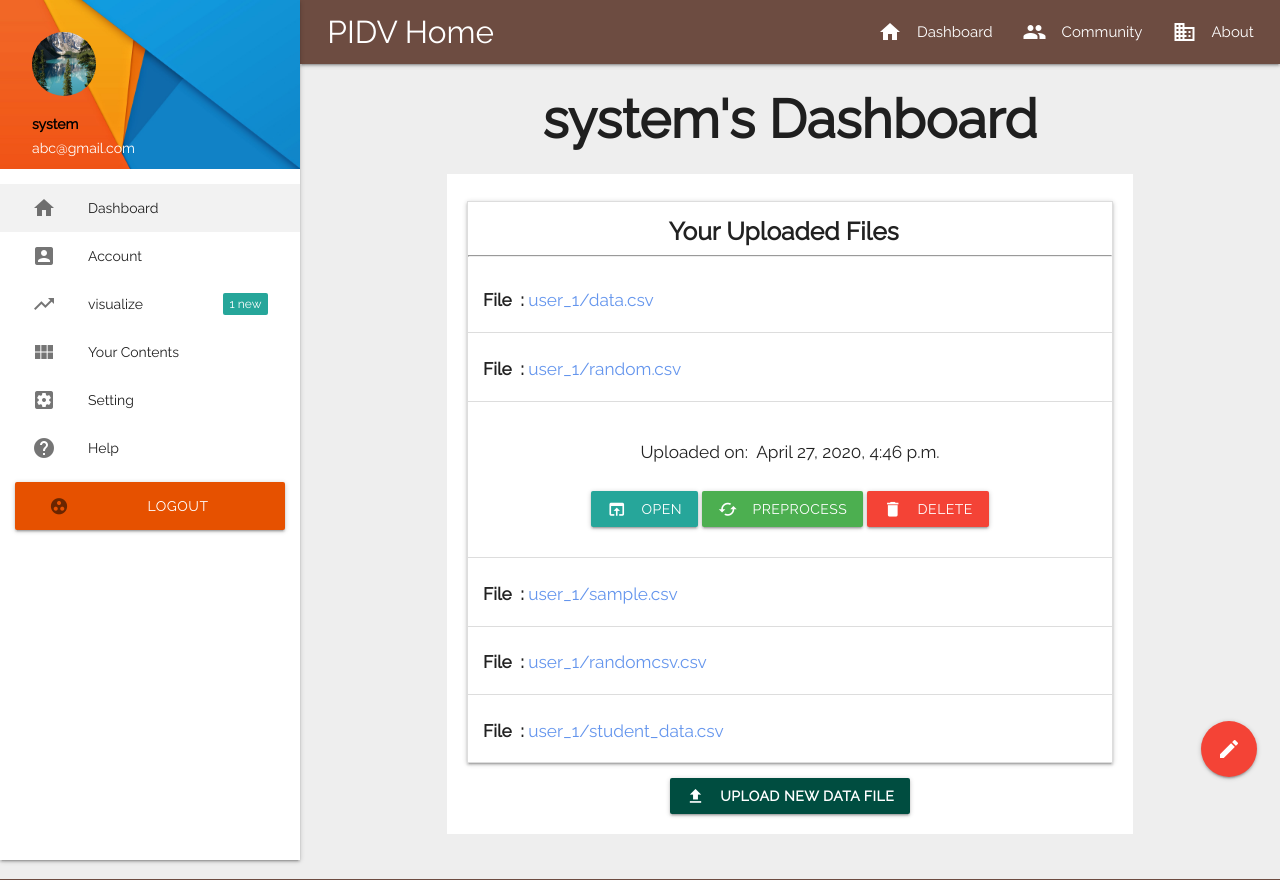
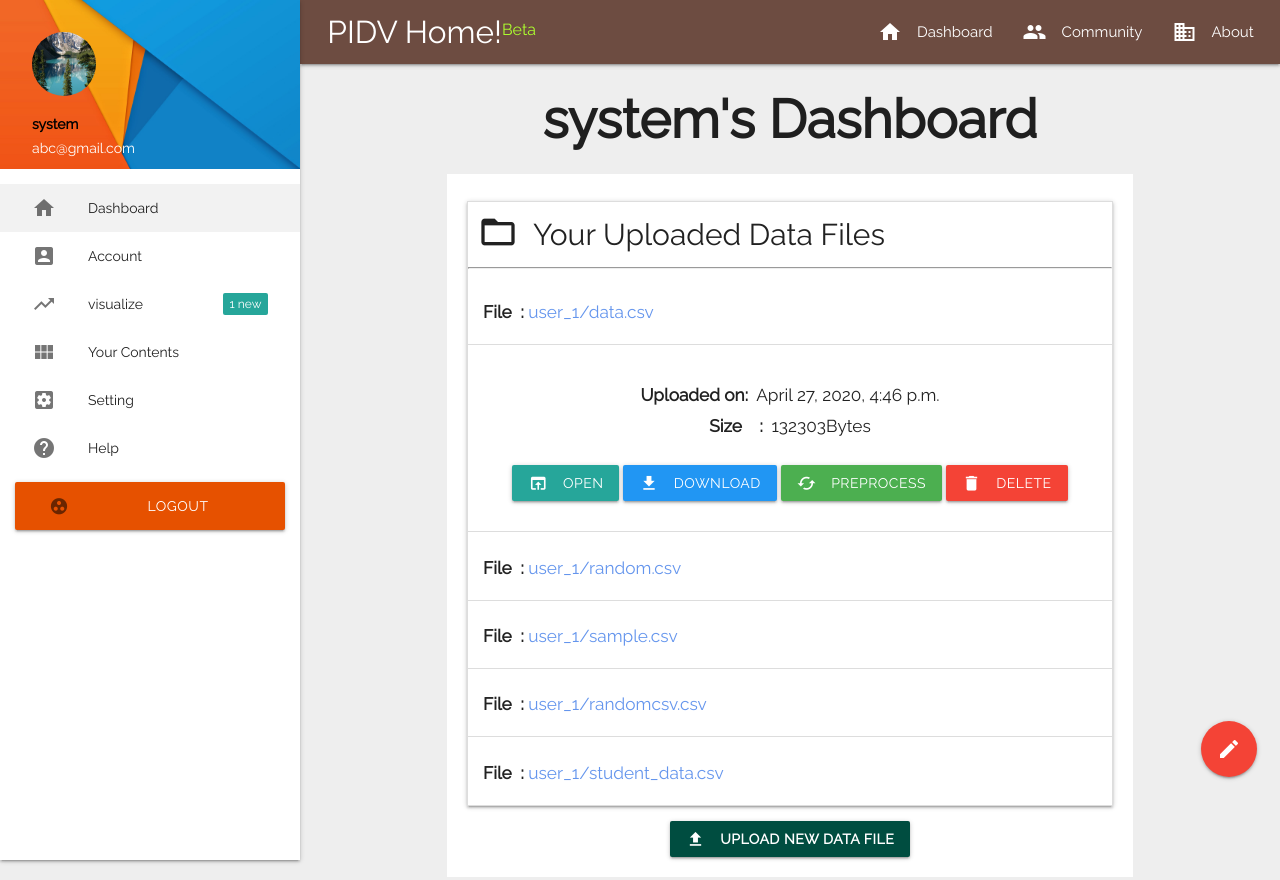
Before and after one commit to nsky80/pidv, a Django app: page /dashboard in a window 1280 px wide, after a click that opens the changed part. Shown: the top 880 px of the page. Run offline with Django 3.2, Linux system fonts and the light colour scheme; a user stored in the database is signed in; data comes from the database, SQL or seed files in the repository; both versions use the stored data as it was after the commit; some libraries are stand-ins or nearby versions.

Commit message:
minor UI changes & File downloading Feature added

```diff
--- /dev/null
+++ b/pidv/media/user_1/student_data.csv
@@ -0,0 +1,5 @@
+Name,physics,chemistry,Maths,English
+Rahul,70,75,80,70
+Rushi,88,89,94,75
+Shivam,99,95,93,78
+Virat,35,35,35,35
--- a/pidv/user_mgmt/templates/module2_html/open_data_file.html
+++ b/pidv/user_mgmt/templates/module2_html/open_data_file.html
@@ -7,8 +7,8 @@
             <br>
             <a href="/dashboard" class="waves-effect teal darken-4 waves-light btn"><i class="material-icons left">arrow_back</i>Go back</a>
             <center><h2>File has opened.....</h2></center>
-            {{data_file}}
+            {{json_data}}
         </div>
         <br>
-        <br>
+
     {% endblock %}
--- a/pidv/user_mgmt/templates/user_mgmt/dashboard.html
+++ b/pidv/user_mgmt/templates/user_mgmt/dashboard.html
@@ -8,23 +8,32 @@
 
         <ul class="collapsible">
             {% if files %}
-                <li class="collection-item"><h5><center><b>Your Uploaded Files&nbsp;&nbsp; </b></center></h5></li>
+                <li class="collection-item">
+                    <li style="font-size: 30px;margin: 10px;"><i class="material-icons left" style="font-size: 40px;">folder_open</i>Your Uploaded Data Files</li>
+                    <!-- <h5 class="center"><b><i class="material-icons" style="font-size: 40px;">folder_open</i>&nbsp;&nbsp;Your Uploaded Files&nbsp;&nbsp; </b></h5> -->
+                </li>
             {% else %}
                 <li class="collection-item"><h5><center><b>Looks like you haven't uploaded yet!&nbsp;&nbsp; </b></center></h5></li>
             {% endif %}
             <hr>
             {% for f in files %}
                 <li>
-                    <div class="collapsible-header"><h6><b>File&nbsp;&nbsp;:&nbsp </b><h6 style="color:cornflowerblue">{{f.uploaded_file.name}}</h6></div>
+                    <div class="collapsible-header">
+                        <h6>
+                            <b>File&nbsp;&nbsp;:&nbsp </b></h6>
+                            <h6 style="color:cornflowerblue">{{f.uploaded_file.name}}</h6>
+                    </div>
                     <div class="collapsible-body">
                         <!-- <span>Lorem ipsum dolor sit amet.</span> -->
                         <span>
                             <center>
-                                <h6>Uploaded on:&nbsp; {{f.uploaded_on}}</h6>
+                                <h6><b>Uploaded on:</b>&nbsp; {{f.uploaded_on}}</h6>
+                                <h6><b>Size&nbsp;&nbsp;&nbsp;&nbsp;:</b>&nbsp; {{f.uploaded_file.size}}Bytes</h6>
                             </center>
                             <br>
                             <center>
                                 <a href="{{f.uploaded_file.url}}" class="waves-effect waves-light btn"><i class="material-icons left">open_in_browser</i>Open</a>
+                                <a href="{{f.uploaded_file.url}}/download" class="waves-effect blue waves-light btn"><i class="material-icons left">file_download</i>Download</a>
                                 <a class="waves-effect waves-light btn green"><i class="material-icons left">cached</i>Preprocess</a>
                                 <a class="waves-effect waves-light btn red"><i class="material-icons left">delete</i>Delete</a>
                             </center>
--- a/pidv/user_mgmt/templates/user_mgmt/includes/navbar.html
+++ b/pidv/user_mgmt/templates/user_mgmt/includes/navbar.html
@@ -2,7 +2,7 @@
 <div class="navbar-fixed">
     <nav class="brown darken-1" role="navigation">
         <div class="nav-wrapper">
-            <a href="/" class="brand-logo">&nbsp;&nbsp;PIDV Home!</a>
+            <a href="/" class="brand-logo">&nbsp;&nbsp;PIDV Home!<sup style="font-size: 16px;color: greenyellow;">Beta</sup></a>
 
             <a href="#" data-target="mobile-demo" class="sidenav-trigger"><i class="material-icons">menu</i></a>
             <ul class="right hide-on-med-and-down">
--- a/pidv/user_mgmt/templates/user_mgmt/includes/profile_navbar.html
+++ b/pidv/user_mgmt/templates/user_mgmt/includes/profile_navbar.html
@@ -30,7 +30,7 @@
                     <div class="row">
                         <div class="col s12">
                             <a id="burger-icon-1" href="#" data-target="sidebar-1" class="left sidenav-trigger show-on-medium"><i class="material-icons">menu</i></a>
-                            <a href="/" class="brand-logo">&nbsp;&nbsp;PIDV Home</a>
+                            <a href="/" class="brand-logo">&nbsp;&nbsp;PIDV Home!<sup style="font-size: 16px;color: greenyellow;">Beta</sup></a>
                             <ul id="nav-mobile" class="right hide-on-med-and-down">
                                     <li><a href="/dashboard"><i class="material-icons left">home</i>Dashboard</a></li>
                                     <li><a href="/community"><i class="material-icons left">people</i>Community</a></li>
--- a/pidv/user_mgmt/templates/user_mgmt/upload_csv.html
+++ b/pidv/user_mgmt/templates/user_mgmt/upload_csv.html
@@ -3,7 +3,7 @@
 
     {% block account %}
     <user_mgmt>
-        <h1 class="center" style="margin-top: -10px;">	<center><h3><b>Upload New CSV file</b></h3></center></h1>
+        <h1 class="center" style="margin-top: -10px;">	<center><h3><b>Upload New CSV File!</b></h3></center></h1>
         <div class="container hoverable" style="padding: 20px; background-color: white; margin-top: 10px;">
 
         <!-- <ul class="collection with-header"> -->
@@ -11,6 +11,7 @@
                 {% csrf_token %}
                 {{form.as_p}}
                 <button type="submit" class="waves-effect teal darken-4 waves-yellow btn"><i class="material-icons left">file_upload</i>Upload</button>
+                <b>Currently we are supporting maximum upload size of 2MB.</b>
             </form>
         <!-- <div class="center-align">
                 <a href="/upload" class="waves-effect red waves-yellow btn pulse" d><i class="material-icons left">file_upload</i><b>Upload new CSV</b></a>
--- a/pidv/user_mgmt/urls.py
+++ b/pidv/user_mgmt/urls.py
@@ -17,5 +17,6 @@ urlpatterns = [
     path('community', views.community, name="community"),
     path('upload', views.upload_csv_file, name="upload"),
     path('media/<str:username>/<str:filename>', module2_views.open_data_file, name="open_data_file"),
+    path('media/<str:username>/<str:filename>/download', module2_views.download_file, name="download_file"),
     path('<slug>', views.under_construction, name="under_construction"),
 ]
```
Also changed, not shown: pidv/user_mgmt/module2_views.py (+28 -10 lines), pidv/db.sqlite3, 2 other files.
